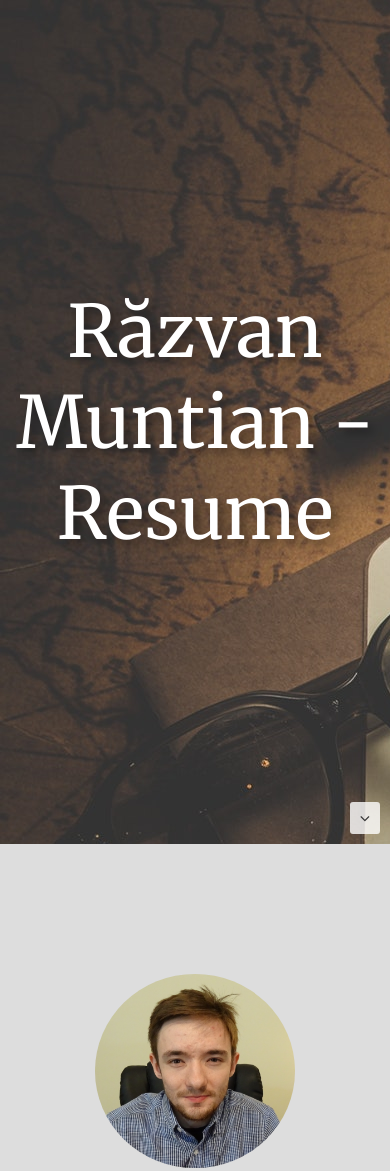
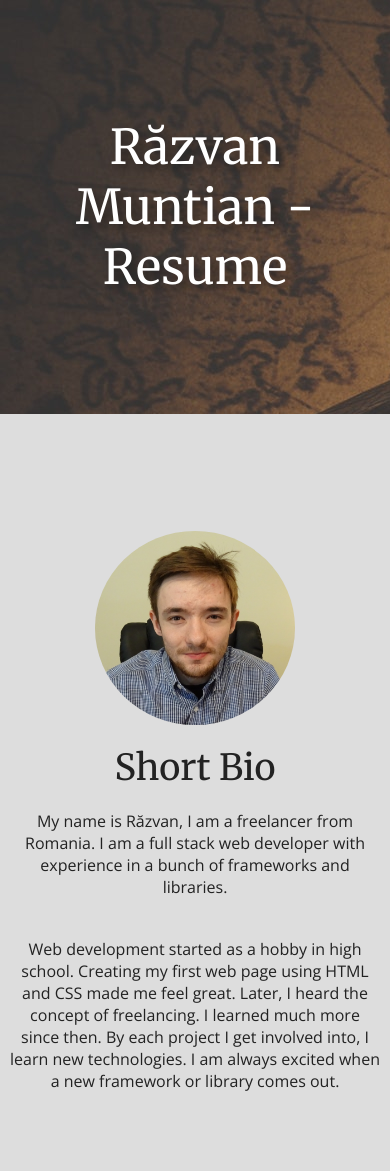
Before and after one commit to muntianrazvan/muntianrazvan.github.io, a plain HTML site: page index.html in a window 390 px wide. Shown: the top 1171 px of the page. Drawn offline with nearby package versions, Linux system fonts and the light colour scheme.

Commit message:
responsive fix

```diff
--- a/assets/css/style.css
+++ b/assets/css/style.css
@@ -94,3 +94,25 @@ p {
 .contact-icon {
     margin-right: 5px;
 }
+@media (max-width: 768px) {
+    .custom-container {
+        display: block;
+        position: relative;
+        height: auto;
+        padding: 30% 10px;
+        text-align: center;
+    }
+    .small-paragraph {
+        margin-left: auto;
+        margin-right: auto;
+    }
+    .arrows-container {
+        display: none;
+    }
+    .page-title {
+        font-size: 48px;
+    }
+    .title {
+        font-size: 36px;
+    }
+}
--- a/assets/js/script.js
+++ b/assets/js/script.js
@@ -1,3 +1,5 @@
+$(document).ready(function() {
+    // Arrows functionality
     $(".arrow").click(function(e) {
         e.preventDefault();
         var href = $(this).attr('href');
@@ -5,3 +7,4 @@ $(".arrow").click(function(e) {
             scrollTop: $(href).offset().top
         }, 500);
     });
+});
--- a/index.html
+++ b/index.html
@@ -2,7 +2,7 @@
 <html lang="en">
 <head>
     <meta charset="UTF-8">
-    <meta name="viewport" content="width=device-width, initial-scale=1.0">
+    <meta name="viewport" content="width=device-width, height=device-height, initial-scale=1.0">
     <meta http-equiv="X-UA-Compatible" content="ie=edge">
     <title>Muntian Razvan - Resume</title>
      <link href="https://fonts.googleapis.com/css?family=Open+Sans:300,400&amp;subset=latin-ext" rel="stylesheet">
@@ -103,6 +103,5 @@
 
     ga('create', 'UA-104443043-1', 'auto');
     ga('send', 'pageview');
-
 </script>
 </html>
```
Lines whose indentation alone changed are shown as unchanged.
